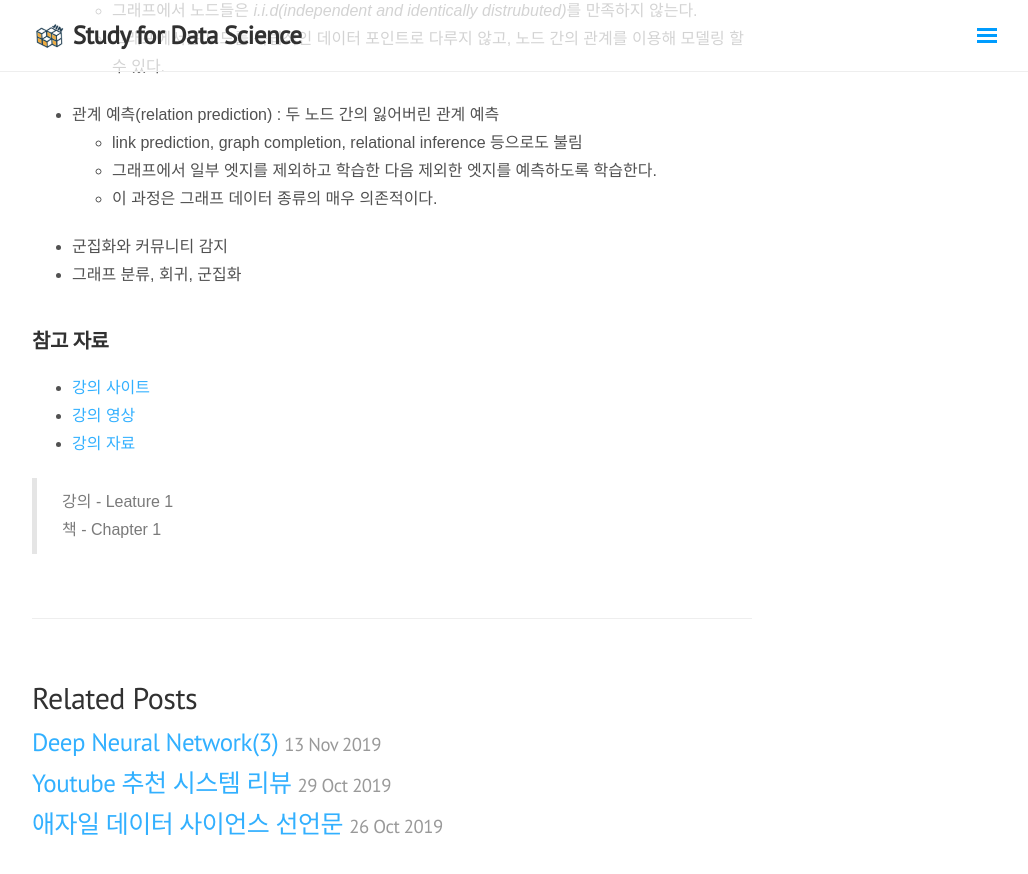
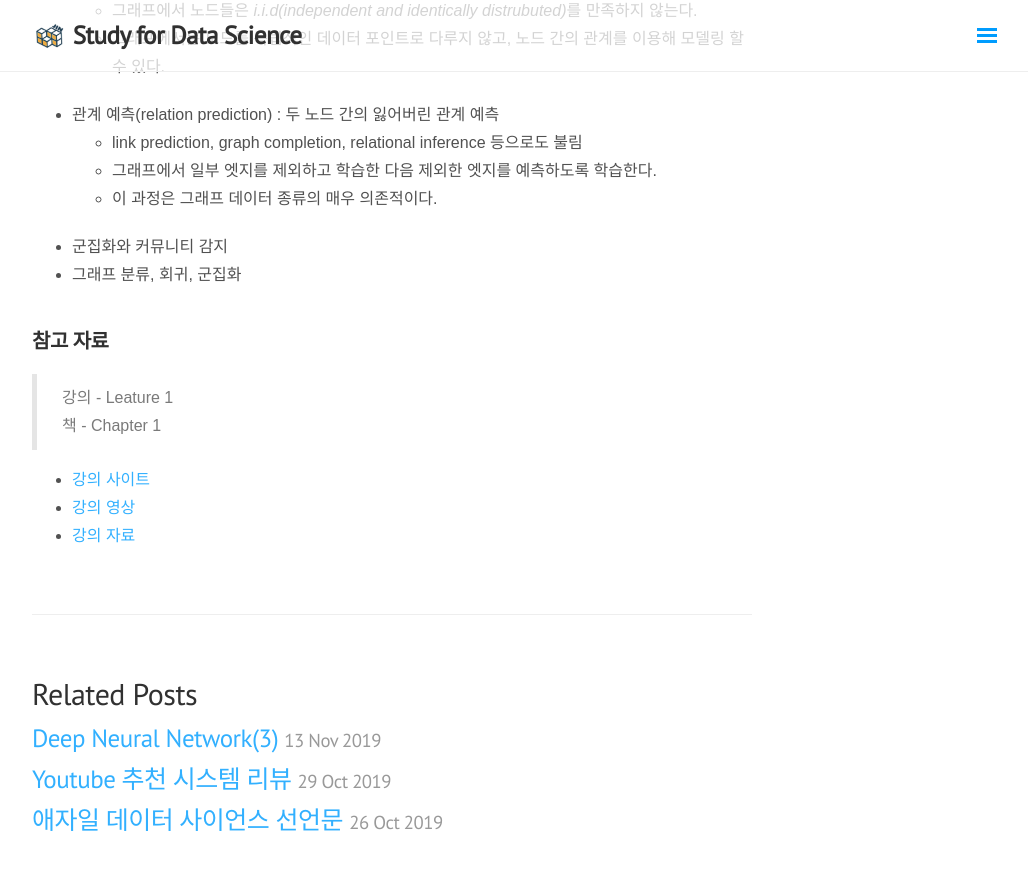
Before and after one commit to jin717/jin717.github.io, a Jekyll site: the page built from _posts/machine learning/2021-08-01-GNN(1).md, in a window 1280 px wide and 900 px high, scrolled down 1166 px. Shown: the top 874 px of the window, without its empty margins (248-1276 px from the left). Built offline with Jekyll 4.4.1, drawn with Linux system fonts in a browser that asks for light colours; nearby versions of some CDN libraries; some web fonts are replaced; formulas are drawn with MathJax 3; comment, search, counter and statistics services are not loaded.

```diff
--- a/_posts/machine learning/2021-08-01-GNN(1).md
+++ b/_posts/machine learning/2021-08-01-GNN(1).md
@@ -50,9 +50,9 @@ comments: true
 
 ## 참고 자료
 
+> 강의 - Leature 1 <br>
+> 책 - Chapter 1
+
 - [강의 사이트](http://web.stanford.edu/class/cs224w/)
 - [강의 영상](https://www.youtube.com/playlist?list=PLoROMvodv4rPLKxIpqhjhPgdQy7imNkDn)
 - [강의 자료](https://www.cs.mcgill.ca/~wlh/grl_book/)
-
-> 강의 - Leature 1 <br>
-> 책 - Chapter 1
```
